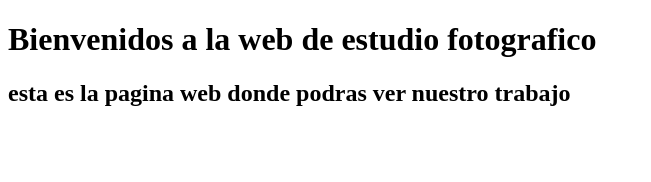
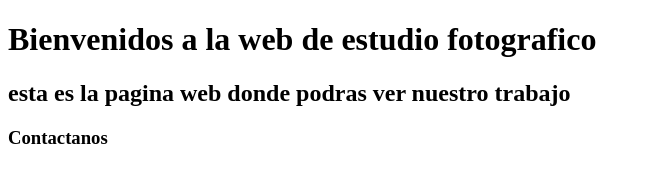
Before and after one commit to natan5000/pagina-web, a plain HTML site: page index.html in a window 1280 px wide. Shown: the whole page, without its empty margins (0-651 px from the left). Drawn offline with Linux system fonts and the light colour scheme.

Commit message:
Update index
Se agrego el link de contactanos

```diff
--- a/index.html
+++ b/index.html
@@ -9,5 +9,6 @@
 <body>
     <h1>Bienvenidos a la web de estudio fotografico</h1>
     <h2>esta es la pagina web donde podras ver nuestro trabajo</h2>
+    <h3>Contactanos</h3>
 </body>
 </html>
```
